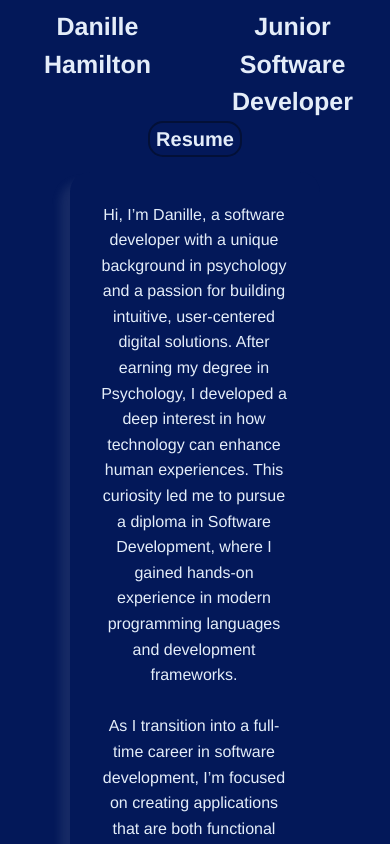
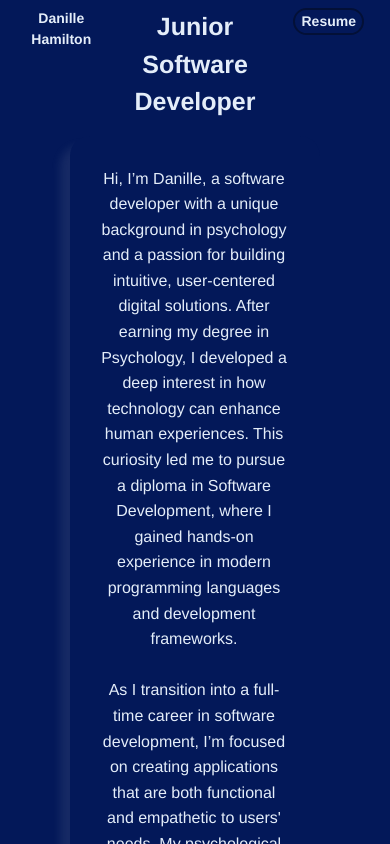
Before and after one commit to DanilleH22/portfolio, a React (Create React App) app: page / in a window 390 px wide. Shown: the top 844 px of the page. Built offline with nearby package versions, Linux system fonts and the light colour scheme.

Commit message:
Add styling for font style on lower nav bar

```diff
--- a/src/styles/Portfolio.module.css
+++ b/src/styles/Portfolio.module.css
@@ -26,4 +26,10 @@
     box-shadow: 0 12px 16px 0 rgba(209, 205, 205, 0.1), 0 17px 50px 0 rgba(209, 205, 205, 0.1);
   }
 
+  @media (max-width: 768px) {
+    .Name, .Resume, .JobRole  {
+      font-size: 14px;
+    }
+
+  }
 /* #b8bfc9 */
```
